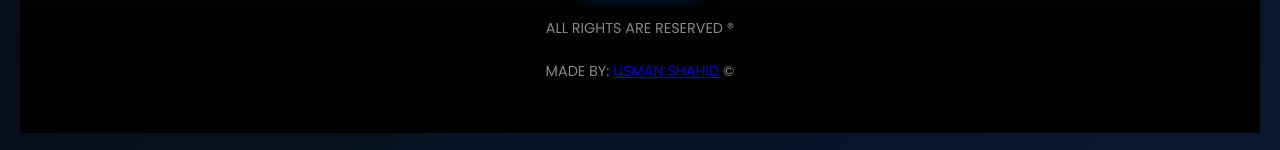
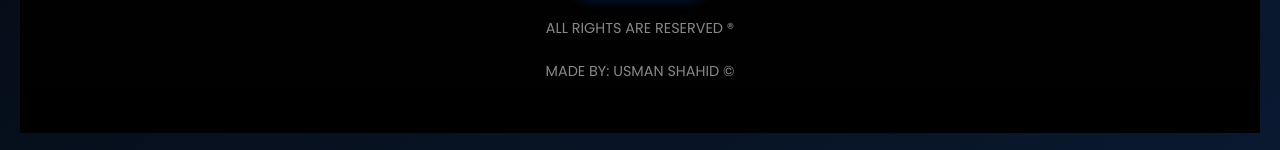
Before and after one commit to usmanwebsites77/usmanwebsites, a plain HTML site: page index.html in a window 1280 px wide. Shown: the part 1656-1806 px from the top of the page. Drawn offline with Linux system fonts and the light colour scheme.

Commit message:
Update index.html

```diff
--- a/index.html
+++ b/index.html
@@ -280,7 +280,7 @@
         </dt>
       </dl>
       <p>ALL RIGHTS ARE RESERVED &reg;</p>
-      <p>MADE BY: <a href="https://www.tiktok.com/@codewithusman77">USMAN SHAHID</a> &copy;</p>
+      <p>MADE BY: USMAN SHAHID &copy;</p>
     </footer>
 
   </header>
```
